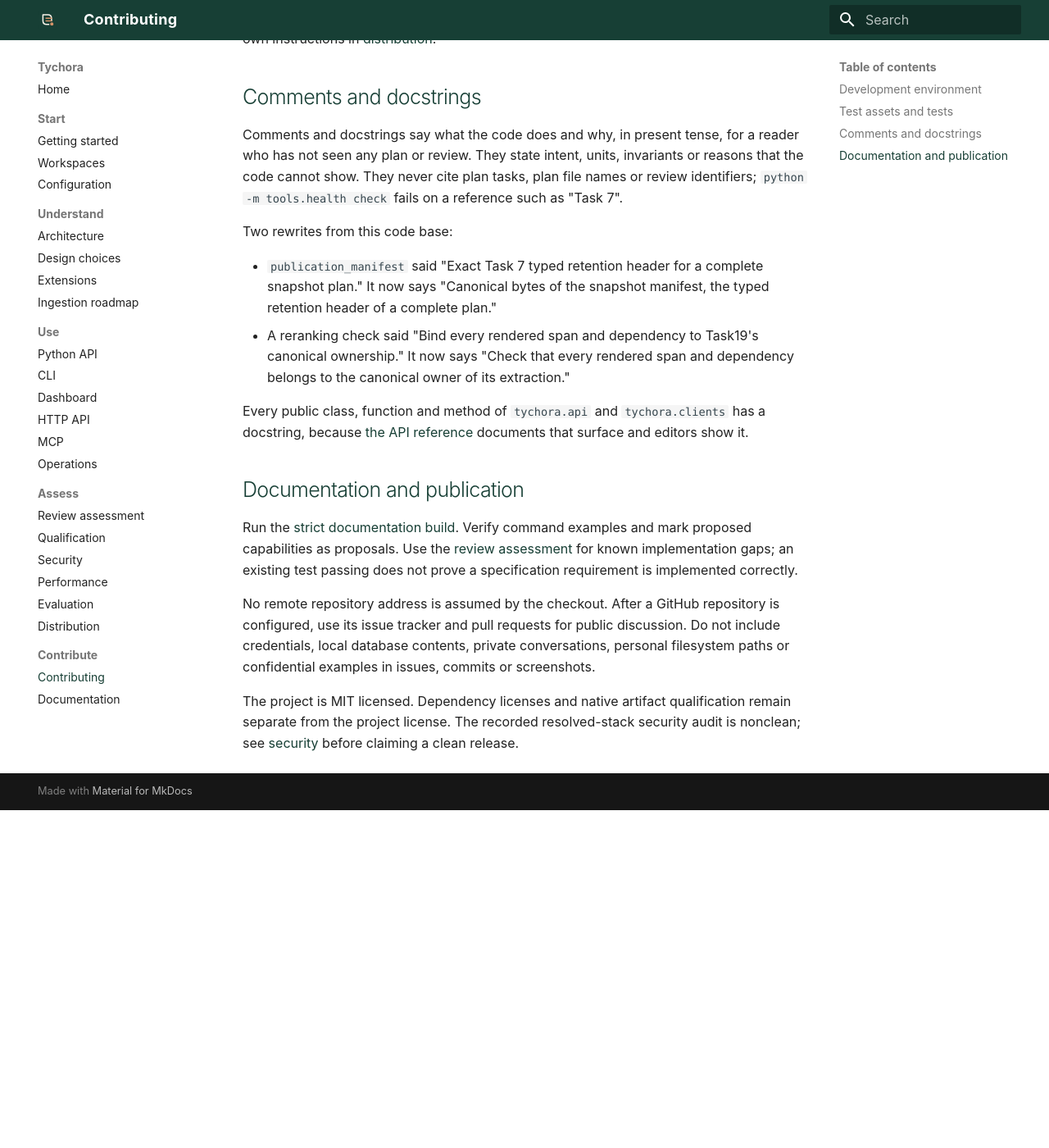
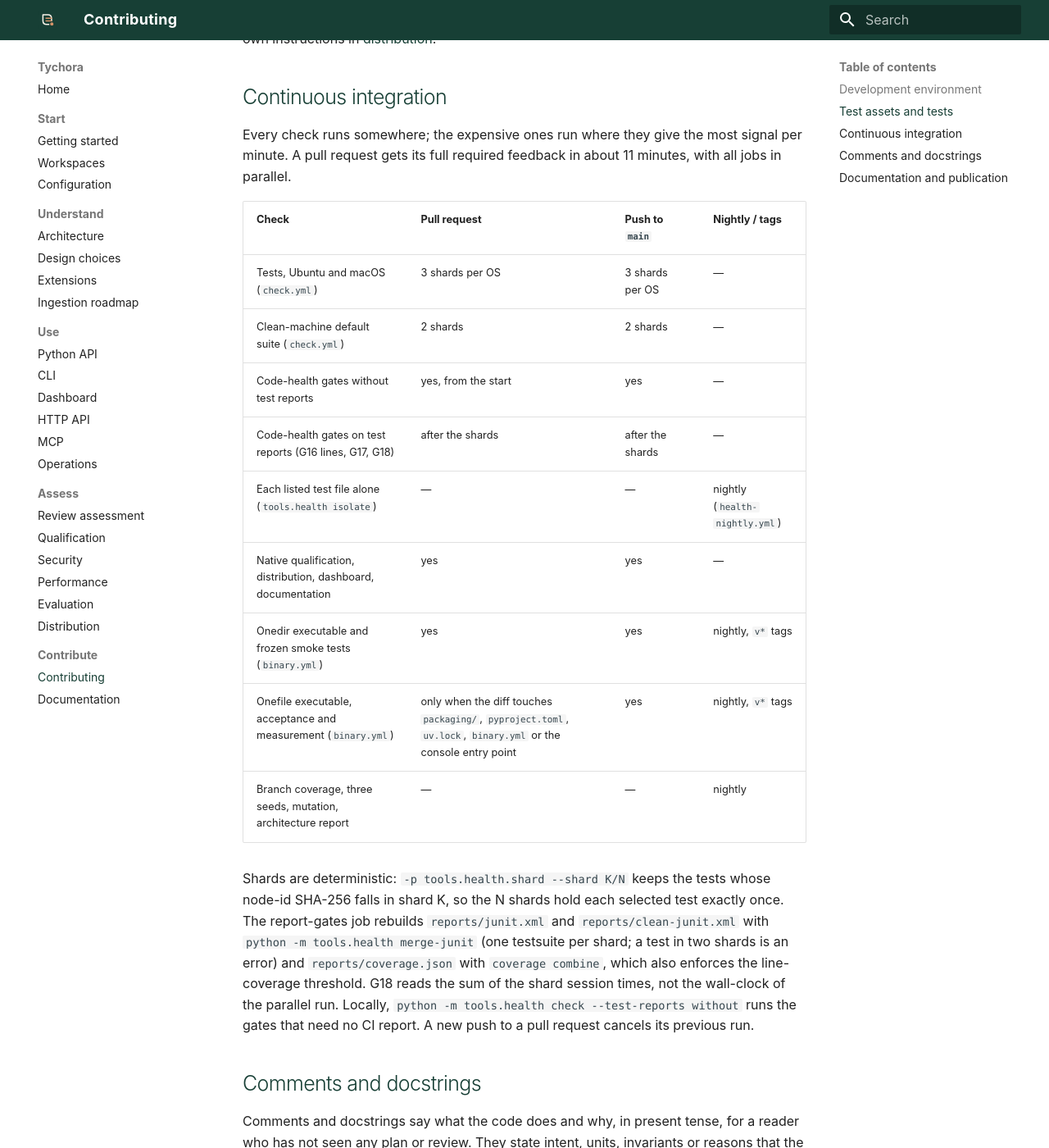
Before and after one commit to tychota/tychora, an MkDocs documentation site: the page built from docs/contributing.md, in a window 1280 px wide and 1400 px high, scrolled down 1270 px. Shown: the whole window at 82% size. Built offline with MkDocs 1.6.1 and Material for MkDocs 9.7.7, drawn with Linux system fonts in a browser that asks for light colours; before the commit the page ends 2258 px from its top, so only the background shows below that.

Commit message:
docs(contributing): say which checks run on pull requests, main and nightly
Co-Authored-By: Claude Opus 5.5 <noreply@anthropic.com>
Claude-Session: https://claude.ai/code/session_015FJC4WashyKwd8DxEbFuhM

```diff
--- a/docs/contributing.md
+++ b/docs/contributing.md
@@ -34,6 +34,24 @@ The script accepts `--bundle PATH` for an already provisioned local bundle. Live
 
 Use focused regression tests while editing. Before proposing a runtime change, run the relevant integration and contract suites and report the precise scope, model assets, skipped cases and failures. Installed-wheel and native-executable qualification have their own instructions in [distribution](distribution.md).
 
+## Continuous integration
+
+Every check runs somewhere; the expensive ones run where they give the most signal per minute. A pull request gets its full required feedback in about 11 minutes, with all jobs in parallel.
+
+| Check | Pull request | Push to `main` | Nightly / tags |
+| --- | --- | --- | --- |
+| Tests, Ubuntu and macOS (`check.yml`) | 3 shards per OS | 3 shards per OS | — |
+| Clean-machine default suite (`check.yml`) | 2 shards | 2 shards | — |
+| Code-health gates without test reports | yes, from the start | yes | — |
+| Code-health gates on test reports (G16 lines, G17, G18) | after the shards | after the shards | — |
+| Each listed test file alone (`tools.health isolate`) | — | — | nightly (`health-nightly.yml`) |
+| Native qualification, distribution, dashboard, documentation | yes | yes | — |
+| Onedir executable and frozen smoke tests (`binary.yml`) | yes | yes | nightly, `v*` tags |
+| Onefile executable, acceptance and measurement (`binary.yml`) | only when the diff touches `packaging/`, `pyproject.toml`, `uv.lock`, `binary.yml` or the console entry point | yes | nightly, `v*` tags |
+| Branch coverage, three seeds, mutation, architecture report | — | — | nightly |
+
+Shards are deterministic: `-p tools.health.shard --shard K/N` keeps the tests whose node-id SHA-256 falls in shard K, so the N shards hold each selected test exactly once. The report-gates job rebuilds `reports/junit.xml` and `reports/clean-junit.xml` with `python -m tools.health merge-junit` (one testsuite per shard; a test in two shards is an error) and `reports/coverage.json` with `coverage combine`, which also enforces the line-coverage threshold. G18 reads the sum of the shard session times, not the wall-clock of the parallel run. Locally, `python -m tools.health check --test-reports without` runs the gates that need no CI report. A new push to a pull request cancels its previous run.
+
 ## Comments and docstrings
 
 Comments and docstrings say what the code does and why, in present tense, for a reader who has not seen any plan or review. They state intent, units, invariants or reasons that the code cannot show. They never cite plan tasks, plan file names or review identifiers; `python -m tools.health check` fails on a reference such as "Task 7".
```
Also changed, not shown: 1 other file.
